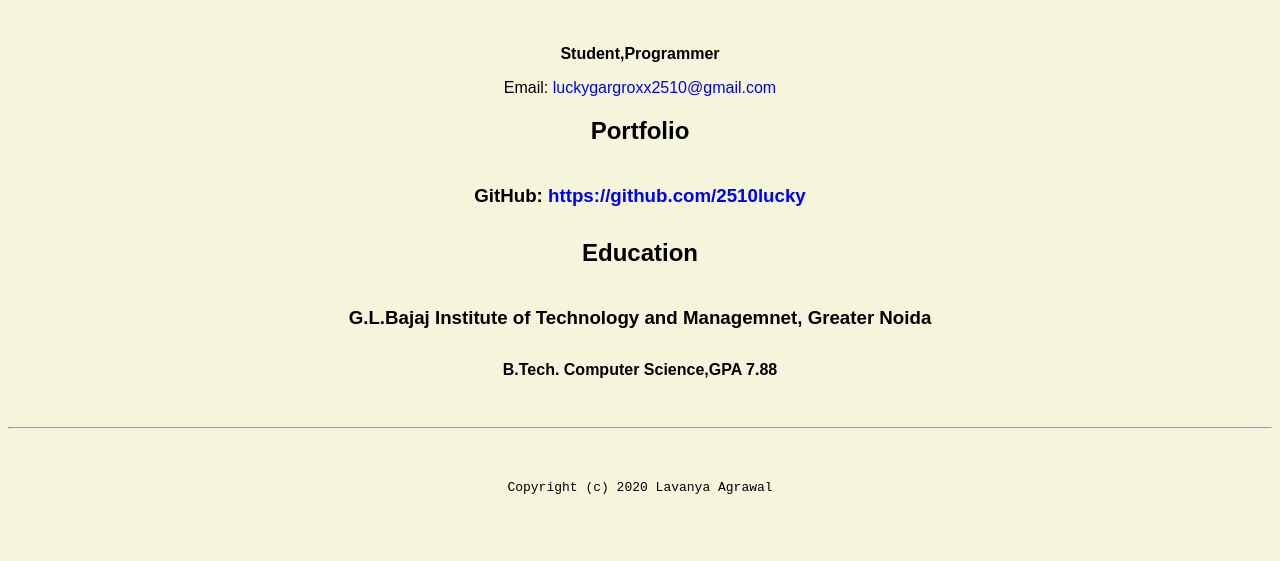
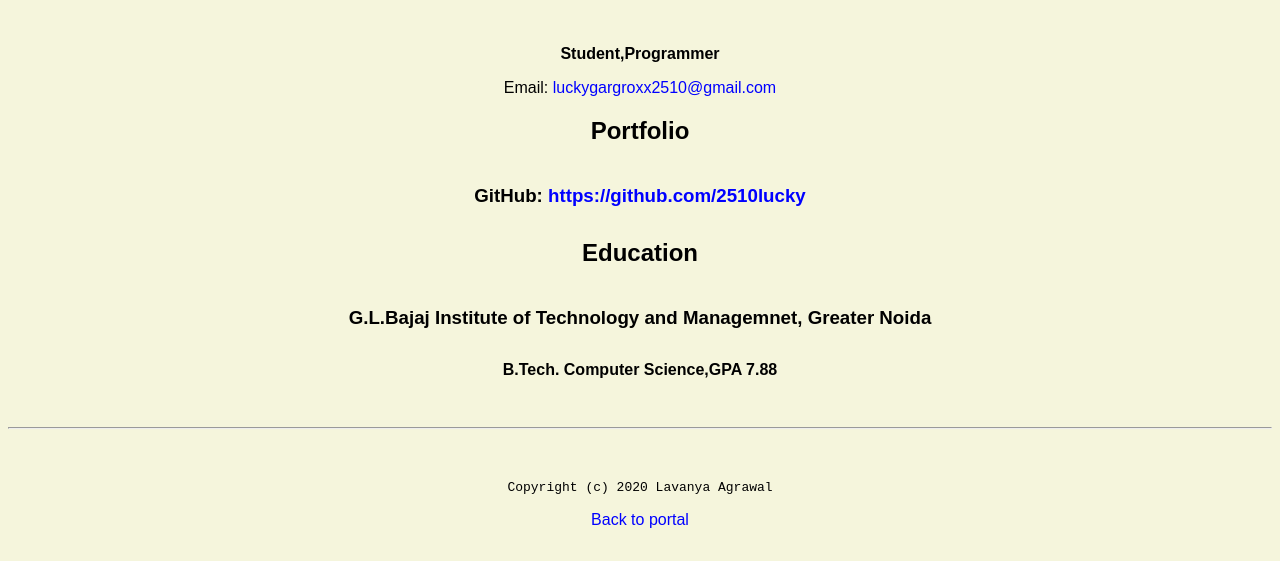
Before and after one commit to 2510lucky/2510lucky.github.io, a plain HTML site: page resume.html in a window 1280 px wide. Shown: the part 487-1048 px from the top of the page. Before the commit the page ends 1014 px from the top, so only its background shows below. Drawn offline with Linux system fonts and the light colour scheme.

Commit message:
Update resume.html

```diff
--- a/resume.html
+++ b/resume.html
@@ -30,6 +30,7 @@
   <footer>
 <hr>
 <code>Copyright (c) 2020 Lavanya Agrawal</code>
+            <p><a href="index.html">Back to portal</a></p>
   </footer>
 
 </html>
```
